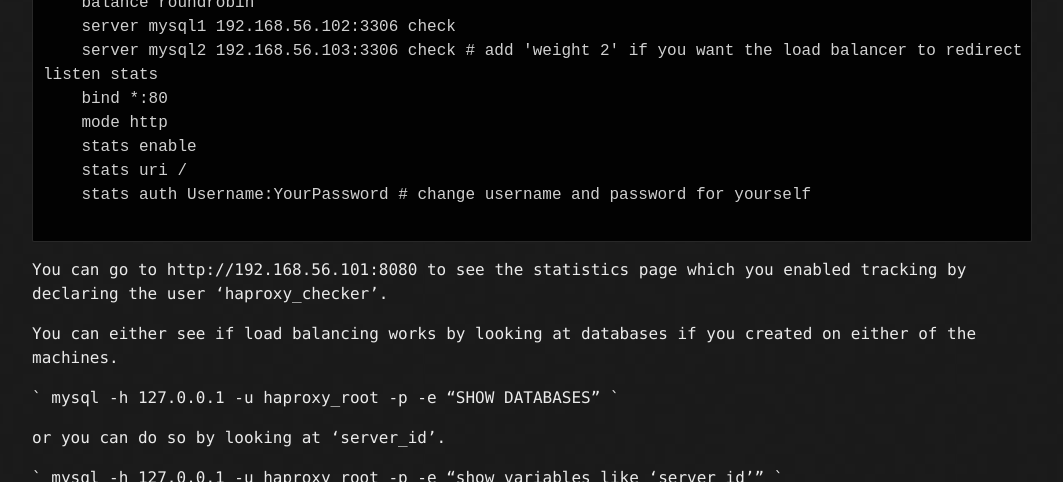
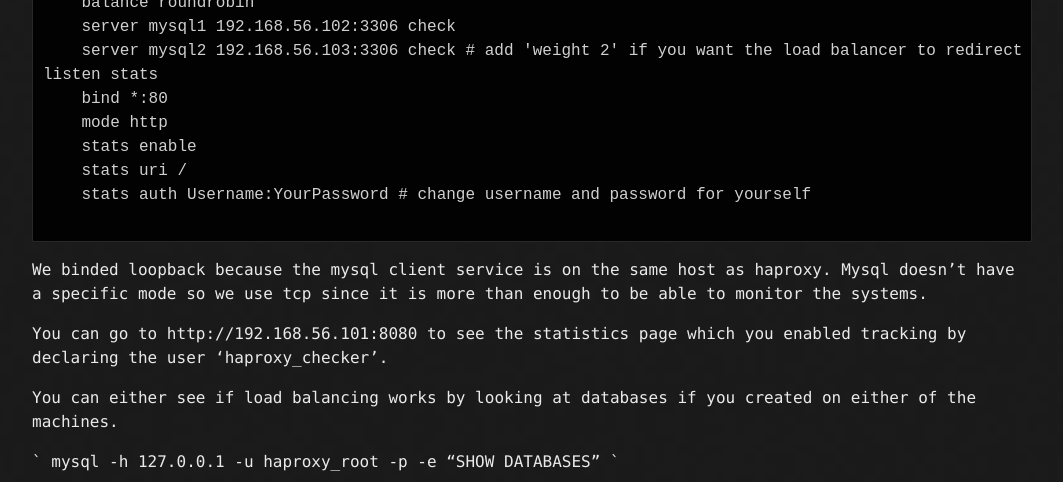
Before and after one commit to iskenyildiz/iskenhub.info, a Jekyll site: the page built from _posts/2019-09-19-MYSQL_LoadBalance.markdown, in a window 1280 px wide and 900 px high, scrolled down 1995 px, cut to the strip 0-482 px from the top of the window. Shown: the whole strip, without its empty margins (108-1171 px from the left). Built offline with Jekyll 4.4.1, drawn with Linux system fonts in a browser that asks for light colours.

Commit message:
Update 2019-09-19-MYSQL_LoadBalance.markdown

````diff
--- a/_posts/2019-09-19-MYSQL_LoadBalance.markdown
+++ b/_posts/2019-09-19-MYSQL_LoadBalance.markdown
@@ -97,6 +97,8 @@ listen stats
     stats auth Username:YourPassword # change username and password for yourself
 
 ```
+We binded loopback because the mysql client service is on the same host as haproxy. Mysql doesn't have a specific mode so we use tcp since it is more than enough to be able to monitor the systems.
+
 You can go to http://192.168.56.101:8080 to see the statistics page which you enabled tracking by declaring the user 'haproxy_checker'.
 
 You can either see if load balancing works by looking at databases if you created on either of the machines.
````
